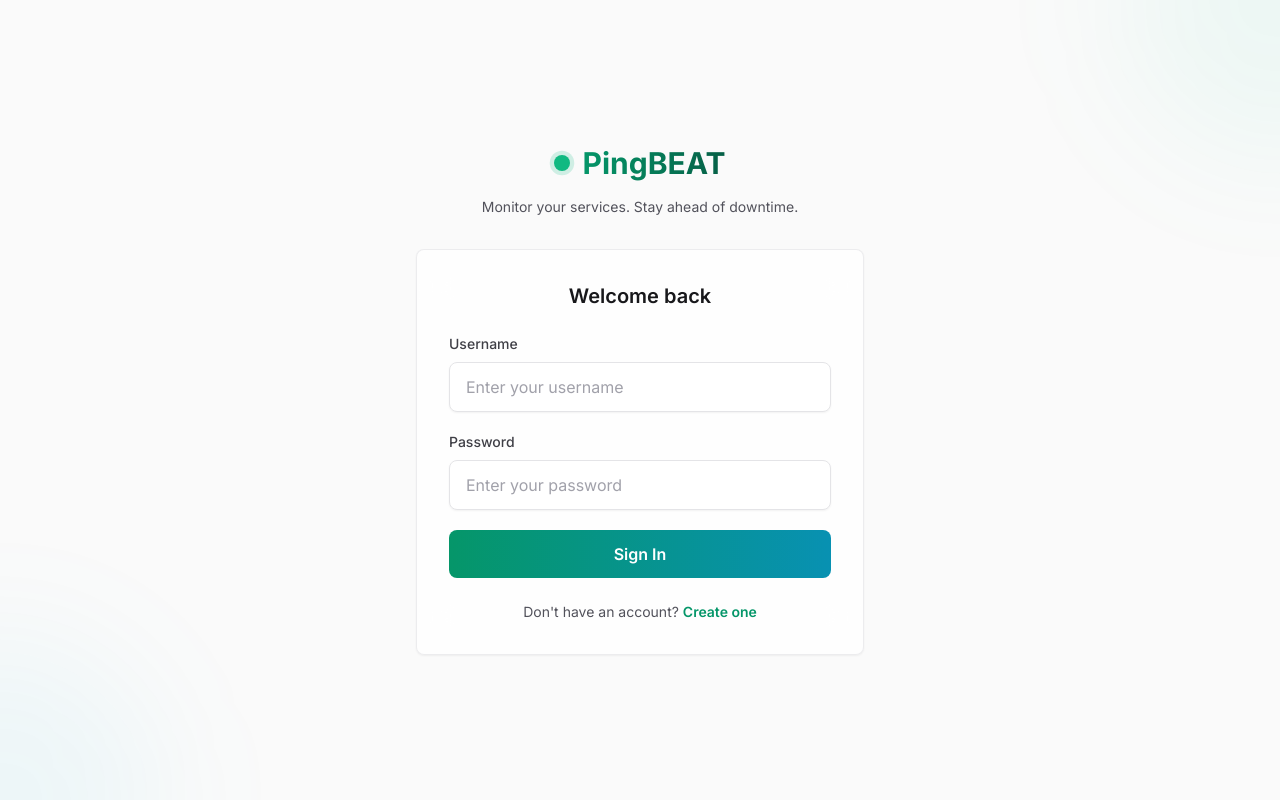
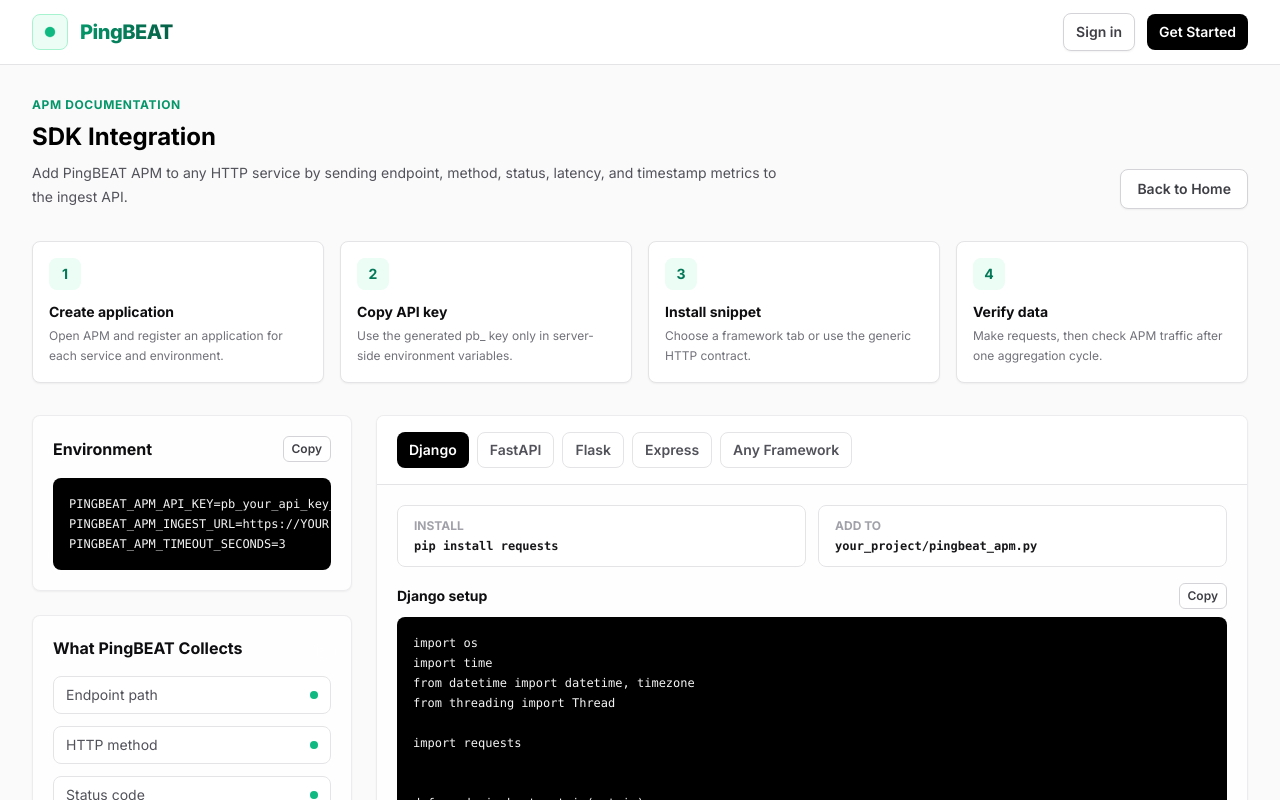
Before and after one commit to UttamKuma04/pingbeat, a React (Vite) app in the folder frontend/: page /apm/docs in a window 1280 px wide. Before the commit this address led to /login. Shown: the top 800 px of the page. Built offline with nearby package versions, Linux system fonts and the light colour scheme; no server answers.

Commit message:
doc added2.0

```diff
--- a/frontend/src/App.jsx
+++ b/frontend/src/App.jsx
@@ -48,18 +48,14 @@
           }
         />
         <Route
+          path="/apm/docs"
+          element={<ApmSdkDocs />}
+        />
+        <Route
           path="/apm"
           element={
             <ProtectedRoute>
               <ApmDashboard />
-            </ProtectedRoute>
-          }
-        />
-        <Route
-          path="/apm/docs"
-          element={
-            <ProtectedRoute>
-              <ApmSdkDocs />
             </ProtectedRoute>
           }
         />
--- a/frontend/src/pages/ApmSdkDocs.jsx
+++ b/frontend/src/pages/ApmSdkDocs.jsx
@@ -1,6 +1,5 @@
 import React, { useMemo, useState } from 'react'
 import { Link } from 'react-router-dom'
-import Navbar from '../components/Navbar'
 
 const ingestUrl = 'https://YOUR-PINGBEAT-DOMAIN/api/apm/ingest/'
 
@@ -264,6 +263,7 @@
 function ApmSdkDocs() {
   const [activeFramework, setActiveFramework] = useState('django')
   const [copiedKey, setCopiedKey] = useState('')
+  const isAuthenticated = !!localStorage.getItem('access_token')
   const framework = useMemo(
     () => frameworks.find((item) => item.id === activeFramework) || frameworks[0],
     [activeFramework]
@@ -277,7 +277,27 @@
 
   return (
     <div className="min-h-screen bg-slate-50 text-slate-900">
-      <Navbar />
+      <header className="sticky top-0 z-40 border-b border-slate-200 bg-white/90 backdrop-blur-xl">
+        <div className="mx-auto flex h-16 max-w-7xl items-center justify-between px-4 sm:px-6 lg:px-8">
+          <Link to={isAuthenticated ? '/dashboard' : '/'} className="flex items-center gap-3">
+            <span className="relative flex h-9 w-9 shrink-0 items-center justify-center rounded-lg border border-emerald-200 bg-emerald-50">
+              <span className="h-2.5 w-2.5 rounded-full bg-emerald-500 pulse-green" />
+            </span>
+            <span className="text-xl font-extrabold tracking-tight gradient-text">PingBEAT</span>
+          </Link>
+
+          <nav className="flex items-center gap-3">
+            <Link to={isAuthenticated ? '/apm' : '/login'} className="rounded-lg border border-slate-300 bg-white px-3 py-2 text-sm font-semibold text-slate-700 shadow-sm transition hover:bg-slate-50">
+              {isAuthenticated ? 'Open APM' : 'Sign in'}
+            </Link>
+            {!isAuthenticated && (
+              <Link to="/register" className="rounded-lg bg-slate-950 px-3 py-2 text-sm font-semibold text-white transition hover:bg-slate-800">
+                Get Started
+              </Link>
+            )}
+          </nav>
+        </div>
+      </header>
 
       <main className="mx-auto max-w-7xl px-4 py-8 sm:px-6 lg:px-8">
         <div className="mb-8 flex flex-col gap-4 lg:flex-row lg:items-end lg:justify-between">
@@ -289,10 +309,10 @@
             </p>
           </div>
           <Link
-            to="/apm"
+            to={isAuthenticated ? '/apm' : '/'}
             className="inline-flex h-10 items-center justify-center rounded-lg border border-slate-300 bg-white px-4 text-sm font-semibold text-slate-700 shadow-sm transition hover:bg-slate-50"
           >
-            Back to APM
+            {isAuthenticated ? 'Back to APM' : 'Back to Home'}
           </Link>
         </div>
 
```
